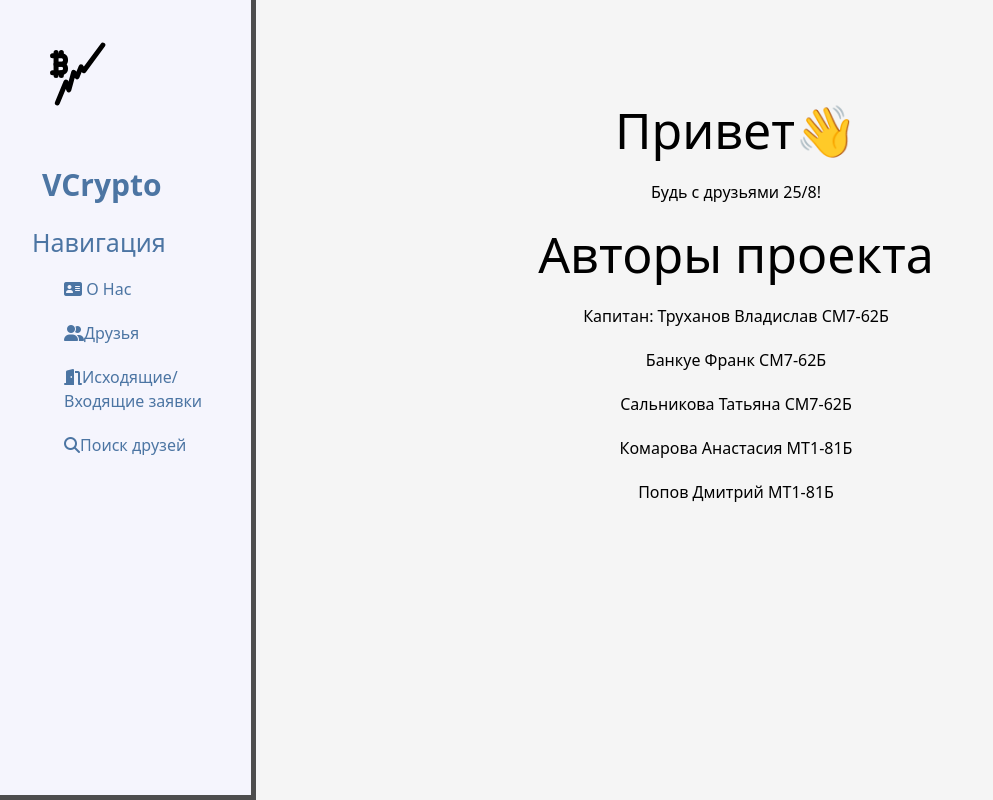
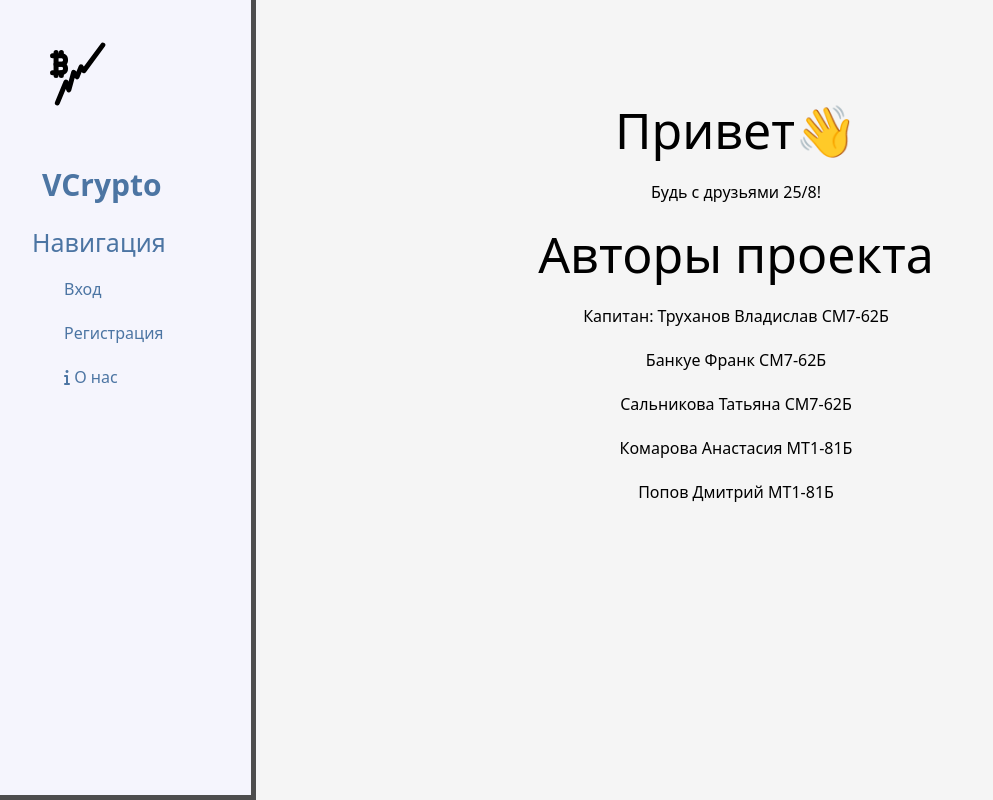
Before and after one commit to rzge/VCrypto, a Django app: page / in a window 1280 px wide. Shown: the whole page, without its empty margins (0-993 px from the left). Run offline with Django 4.2, Linux system fonts and the light colour scheme; some libraries are stand-ins or nearby versions.

Commit message:
добавлена возможность показа контента, в зависимости от статуса регистрации пользователя

```diff
--- a/VCrypto/main/templates/main/layout.html
+++ b/VCrypto/main/templates/main/layout.html
@@ -14,10 +14,26 @@
         <span class="logo">VCrypto</span>
         <h3>Навигация</h3>
         <ul>
-            <a href="{% url 'home' %}"><li><i class="fa-solid fa-address-card"></i> О Нас</li></a>
-            <a href=""><li><i class="fa-solid fa-user-group"></i>Друзья</li></a>
-            <a href=""><li><i class="fa-solid fa-door-open"></i>Исходящие/Входящие заявки</li></a>
-            <a href=""><li><i class="fa-solid fa-magnifying-glass"></i>Поиск друзей</li></a>
+            {% if user.is_authenticated %}
+            	<a href="{% url 'profile' %}"><li><i class="fa-solid fa-address-card"></i> О Вас</li></a>
+                <a href=""><li><i class="fa-solid fa-user-group"></i>Друзья</li></a>
+                <a href=""><li><i class="fa-solid fa-door-open"></i>Исходящие/Входящие заявки</li></a>
+                <a href=""><li><i class="fa-solid fa-magnifying-glass"></i>Поиск друзей</li></a>
+          	{% else %}
+            	<a href="{% url 'login' %}"><li><i class="fa-solid fa-person-to-portal"></i>Вход</li></a>
+            	<a href="{% url 'register' %}"><li><i class="fa-solid fa-inbox-in"></i>Регистрация</li></a>
+          	{% endif %}
+            {% if user.is_authenticated %}
+                <a href="{% url 'logout' %}"><li>Выход</li></a>
+            {% endif %}
+            <a href="{% url 'home' %}"><li><i class="fa-solid fa-info"></i> О нас</li></a>
+            {% if messages %}
+        	    {% for message in messages %}
+          	        <div class="alert alert-{{ message.tags }}">
+            	        {{ message }}
+          	        </div>
+        	    {% endfor %}
+            {% endif %}
         </ul>
     </aside>
     <main>
```
